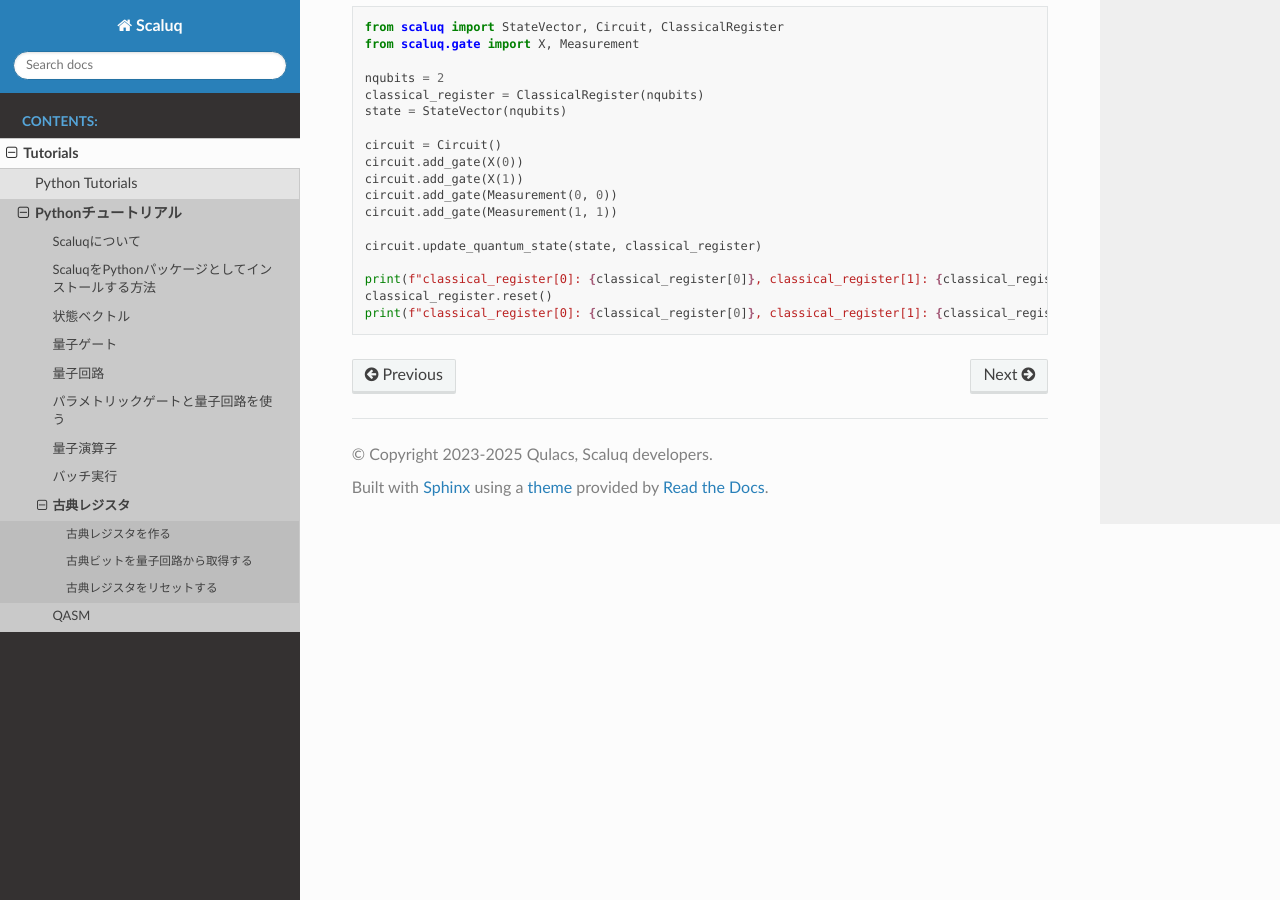
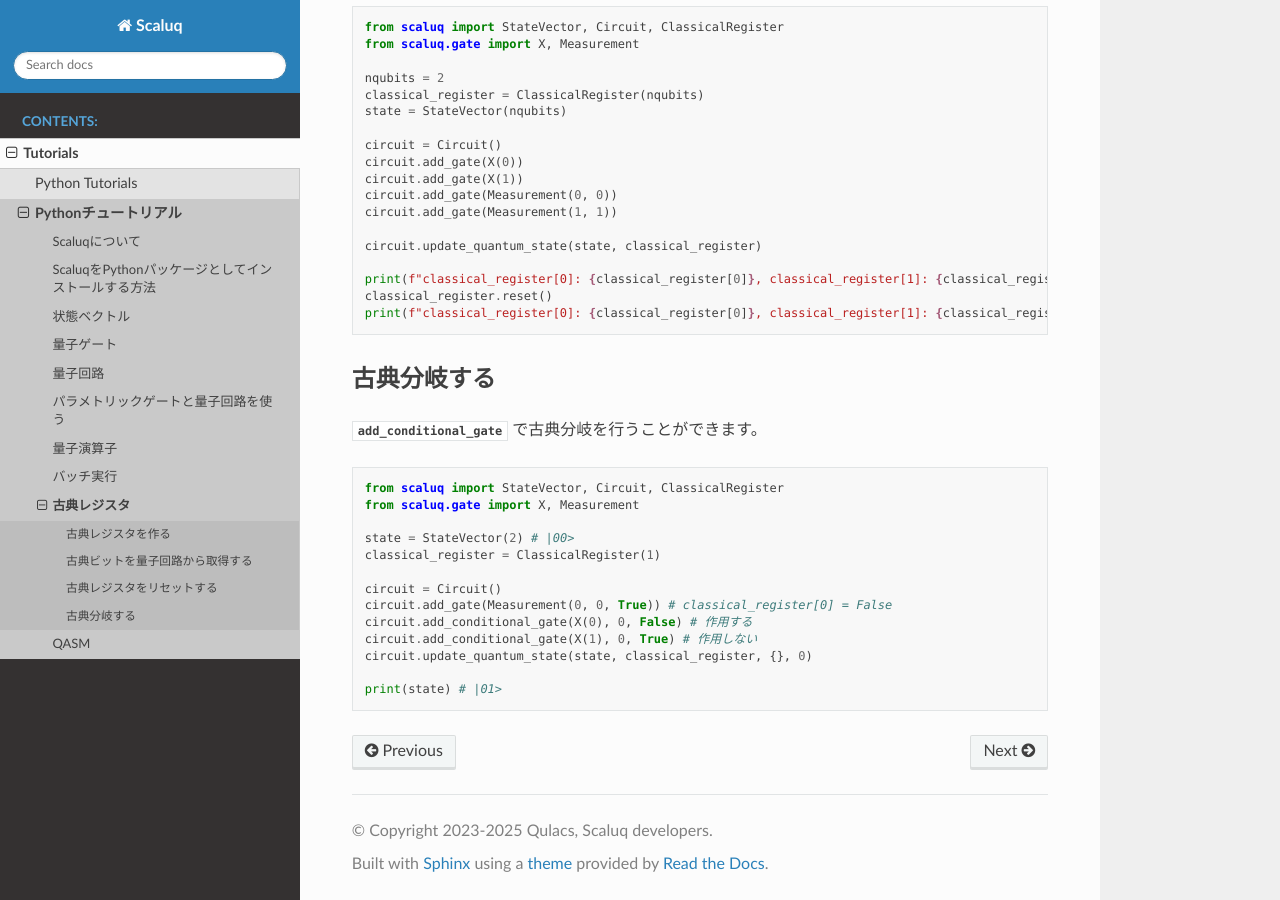
Before and after one commit to qulacs/scaluq, a Sphinx documentation site: the page built from doc/source/tutorials/python/ja/classical_register.md, in a window 1280 px wide and 900 px high, scrolled down 918 px. Built offline with Sphinx 7.4.7 and the Read the Docs theme 3.1.0, drawn with Linux system fonts in a browser that asks for light colours.

Commit message:
Add classically branch

````diff
--- a/doc/source/tutorials/python/ja/classical_register.md
+++ b/doc/source/tutorials/python/ja/classical_register.md
@@ -54,3 +54,22 @@ print(f"classical_register[0]: {classical_register[0]}, classical_register[1]: {
 classical_register.reset()
 print(f"classical_register[0]: {classical_register[0]}, classical_register[1]: {classical_register[1]}") # False
 ```
+
+## 古典分岐する
+{func}`add_conditional_gate <scaluq.Circuit.add_conditional_gate>` で古典分岐を行うことができます。
+
+```py
+from scaluq import StateVector, Circuit, ClassicalRegister
+from scaluq.gate import X, Measurement
+
+state = StateVector(2) # |00>
+classical_register = ClassicalRegister(1)
+
+circuit = Circuit()
+circuit.add_gate(Measurement(0, 0, True)) # classical_register[0] = False
+circuit.add_conditional_gate(X(0), 0, False) # 作用する
+circuit.add_conditional_gate(X(1), 0, True) # 作用しない
+circuit.update_quantum_state(state, classical_register, {}, 0)
+
+print(state) # |01>
+```
````
Also changed, not shown: doc/source/tutorials/python/en/classical_register.md (+19 -0 lines).
